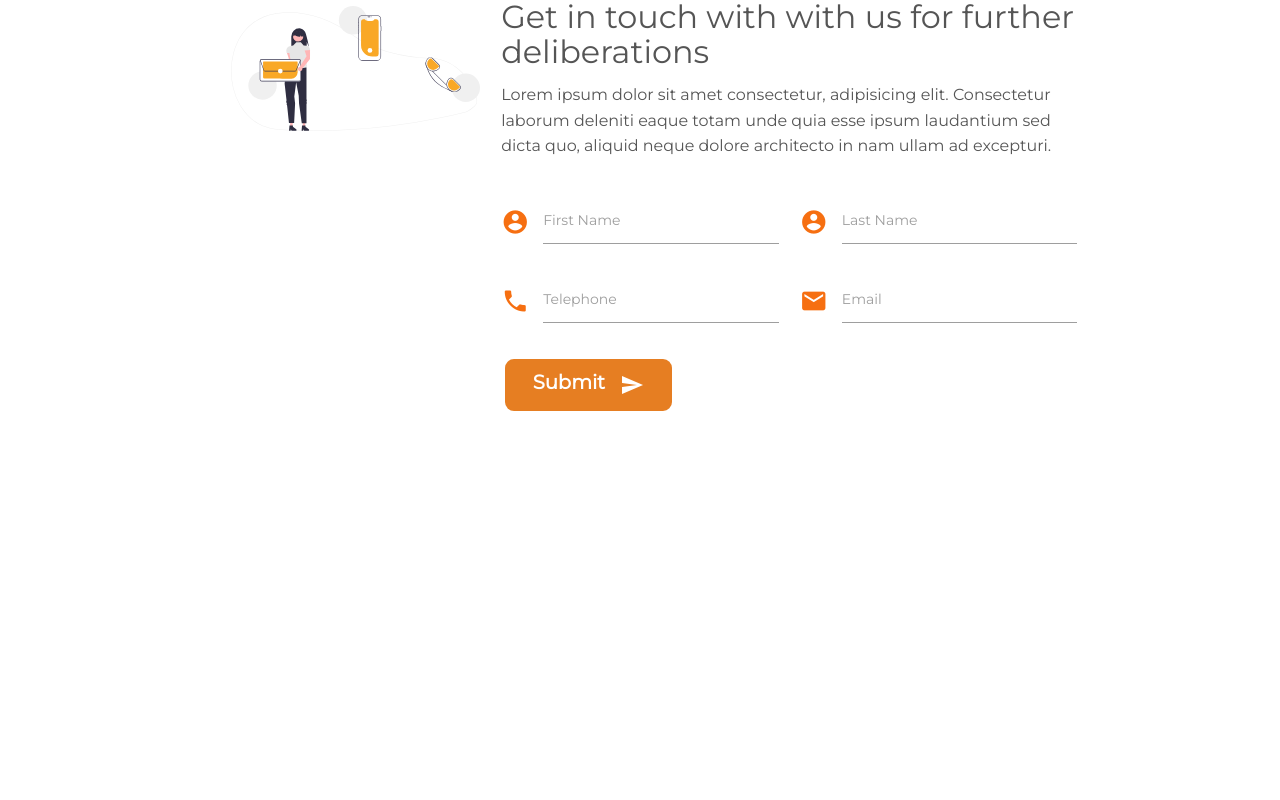
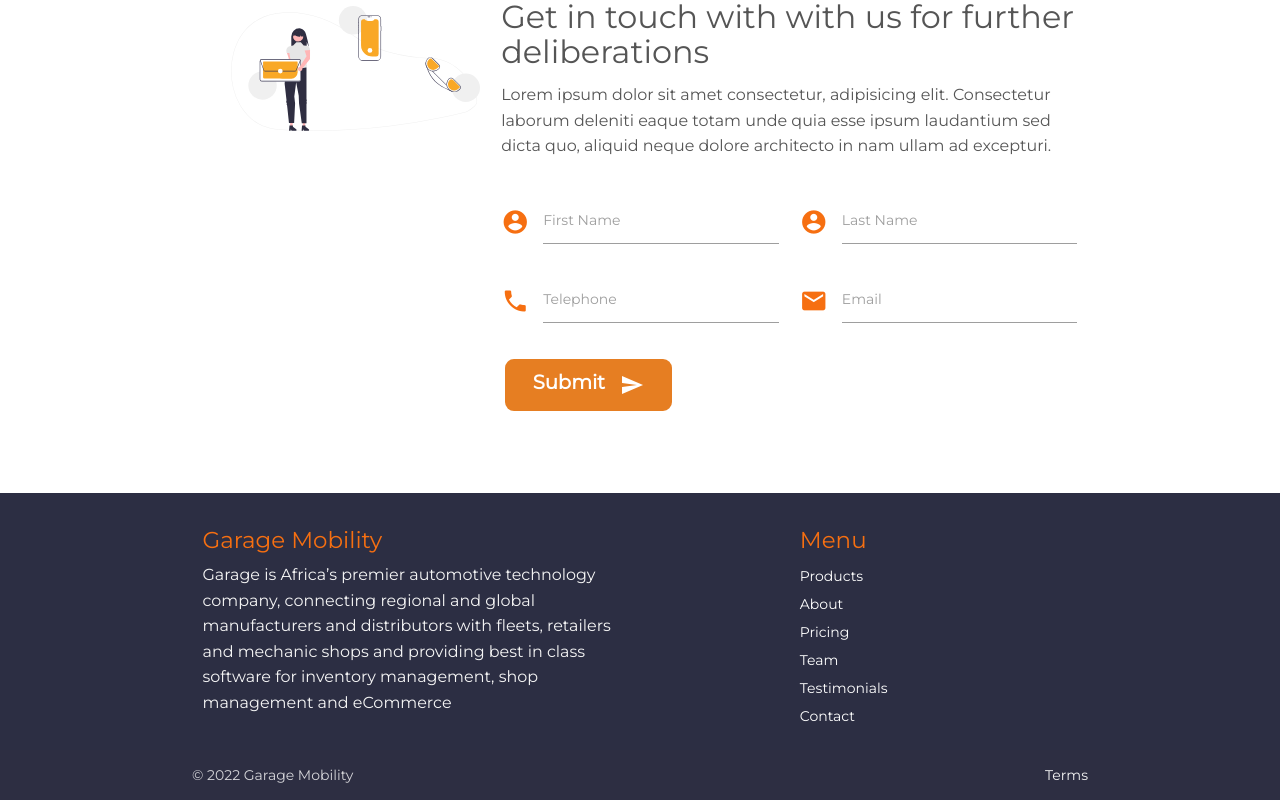
Before and after one commit to danielkpodo/garage, a React (Create React App) app: page / in a window 1280 px wide. Shown: the part 4071-4871 px from the top of the page. Before the commit the page ends 4564 px from the top, so only its background shows below. Built offline with nearby package versions, Linux system fonts and the light colour scheme.

Commit message:
added testimonials

```diff
--- a/src/containers/App.css
+++ b/src/containers/App.css
@@ -412,4 +412,16 @@ Custom styles for carousel
   margin: 1rem;
 }
 
+.page-footer {
+  background: #2c2e43;
+  color: #000;
+}
+.page-footer h5 {
+  color: #f66f11;
+}
+.page-footer .footer-links li > a {
+  line-height: 2;
+  color: #fff;
+}
+
 /*# sourceMappingURL=App.css.map */
--- a/src/containers/App.js
+++ b/src/containers/App.js
@@ -7,6 +7,7 @@ import About from '../components/About/About';
 import Team from '../components/Team/Team';
 import Testimonial from '../components/Testimonials/Testimonial';
 import Contact from '../layouts/Contact';
+import Footer from '../layouts/Footer';
 
 function App() {
   const [isLoading, setisLoading] = React.useState(true);
@@ -32,6 +33,7 @@ function App() {
         <Team />
         <Testimonial />
         <Contact />
+        <Footer />
       </>
     )
   );
--- a/src/containers/App.scss
+++ b/src/containers/App.scss
@@ -8,3 +8,4 @@
 @import './scss/partials/team';
 @import './scss/partials/testimonial';
 @import './scss/partials/contact';
+@import './scss/partials/footer';
--- /dev/null
+++ b/src/containers/scss/partials/_footer.scss
@@ -0,0 +1,11 @@
+.page-footer {
+  background: #2c2e43;
+  color: #000;
+  h5 {
+    color: $orange-tiger;
+  }
+  .footer-links li > a {
+    line-height: 2;
+    color: $white-bg;
+  }
+}
--- a/src/layouts/Contact.jsx
+++ b/src/layouts/Contact.jsx
@@ -23,29 +23,29 @@ const Contact = () => {
               laudantium sed dicta quo, aliquid neque dolore architecto in nam
               ullam ad excepturi.
             </p>
-            <div class="row">
+            <div className="row">
               <form className="submit-form">
-                <div class="input-field col l6 m6 s12">
-                  <i class="material-icons prefix">account_circle</i>
-                  <input id="icon_prefix" type="text" class="validate" />
-                  <label for="icon_prefix">First Name</label>
+                <div className="input-field col l6 m6 s12">
+                  <i className="material-icons prefix">account_circle</i>
+                  <input id="icon_prefix" type="text" className="validate" />
+                  <label htmlFor="icon_prefix">First Name</label>
                 </div>
 
-                <div class="input-field col l6 m6 s12">
-                  <i class="material-icons prefix">account_circle</i>
-                  <input id="icon_prefix" type="text" class="validate" />
-                  <label for="icon_prefix">Last Name</label>
+                <div className="input-field col l6 m6 s12">
+                  <i className="material-icons prefix">account_circle</i>
+                  <input id="icon_prefix" type="text" className="validate" />
+                  <label htmlFor="icon_prefix">Last Name</label>
                 </div>
 
-                <div class="input-field col l6 m6 s12">
-                  <i class="material-icons prefix">phone</i>
-                  <input id="icon_telephone" type="tel" class="validate" />
-                  <label for="icon_telephone">Telephone</label>
+                <div className="input-field col l6 m6 s12">
+                  <i className="material-icons prefix">phone</i>
+                  <input id="icon_telephone" type="tel" className="validate" />
+                  <label htmlFor="icon_telephone">Telephone</label>
                 </div>
-                <div class="input-field col l6 m6 s12">
-                  <i class="material-icons prefix">email</i>
-                  <input id="icon_email" type="email" class="validate" />
-                  <label for="icon_email">Email</label>
+                <div className="input-field col l6 m6 s12">
+                  <i className="material-icons prefix">email</i>
+                  <input id="icon_email" type="email" className="validate" />
+                  <label htmlFor="icon_email">Email</label>
                 </div>
                 <a
                   href="#!"
@@ -54,7 +54,7 @@ const Contact = () => {
                   name="action"
                 >
                   Submit
-                  <i class="material-icons right">send</i>
+                  <i className="material-icons right">send</i>
                 </a>
               </form>
             </div>
--- /dev/null
+++ b/src/layouts/Footer.jsx
@@ -0,0 +1,54 @@
+import React from 'react';
+
+const Footer = () => {
+  return (
+    <footer className="page-footer">
+      <div className="container">
+        <div className="row">
+          <div className="col l6 s12">
+            <h5>Garage Mobility</h5>
+            <p className="grey-text text-lighten-4">
+              Garage is Africa’s premier automotive technology company,
+              connecting regional and global manufacturers and distributors with
+              fleets, retailers and mechanic shops and providing best in class
+              software for inventory management, shop management and eCommerce
+            </p>
+          </div>
+          <div className="col l4 offset-l2 s12">
+            <h5>Menu</h5>
+            <ul className="footer-links">
+              <li>
+                <a href="#!">Products</a>
+              </li>
+              <li>
+                <a href="#!">About</a>
+              </li>
+              <li>
+                <a href="#!">Pricing</a>
+              </li>
+              <li>
+                <a href="#!">Team</a>
+              </li>
+              <li>
+                <a href="#!">Testimonials</a>
+              </li>
+              <li>
+                <a href="#!">Contact</a>
+              </li>
+            </ul>
+          </div>
+        </div>
+      </div>
+      <div className="footer-copyright">
+        <div className="container">
+          &copy; 2022 Garage Mobility
+          <a className="grey-text text-lighten-4 right" href="#!">
+            Terms
+          </a>
+        </div>
+      </div>
+    </footer>
+  );
+};
+
+export default Footer;
```
Also changed, not shown: 1 other file (tests, documents, lock files or other folders).
